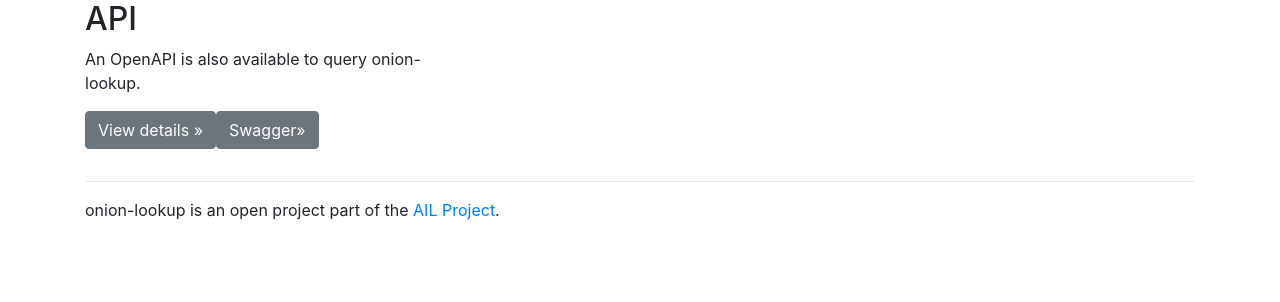
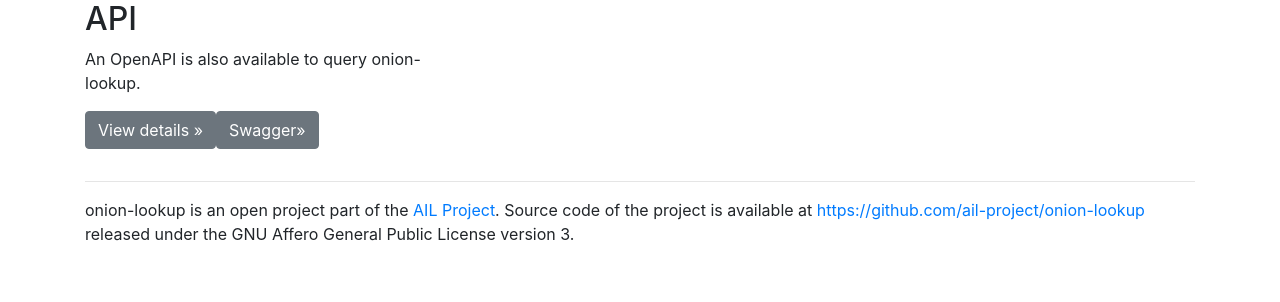
Before and after one commit to ail-project/onion-lookup, a Python web app: template templates/index.html in a window 1280 px wide. Shown: the part 356-658 px from the top of the page. Run offline with Jinja, Linux system fonts and the light colour scheme; the template is opened without the code that fills it, so the values that code supplies are empty.

Commit message:
chg: [base] add a reference

```diff
--- a/templates/base.html
+++ b/templates/base.html
@@ -26,7 +26,7 @@
     {% block content %}{% endblock %}
 
     <footer class="container">
-	    <p>onion-lookup is an open project part of the <a href="https://www.ail-project.org/">AIL Project</a>.</p>
+		<p>onion-lookup is an open project part of the <a href="https://www.ail-project.org/">AIL Project</a>. Source code of the project is available at <a href="https://github.com/ail-project/onion-lookup">https://github.com/ail-project/onion-lookup</a> released under the GNU Affero General Public License version 3.</p>
     </footer>
 
     <script src="/static/js/jquery-3.7.1.slim.min.js"></script>
```
